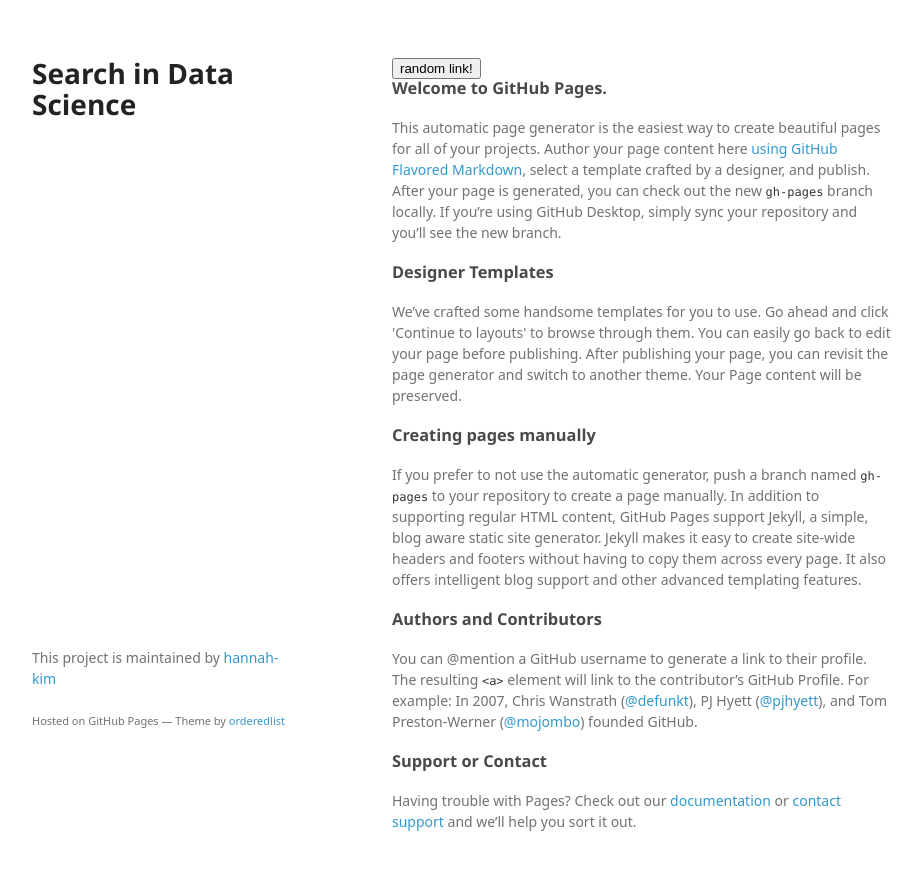
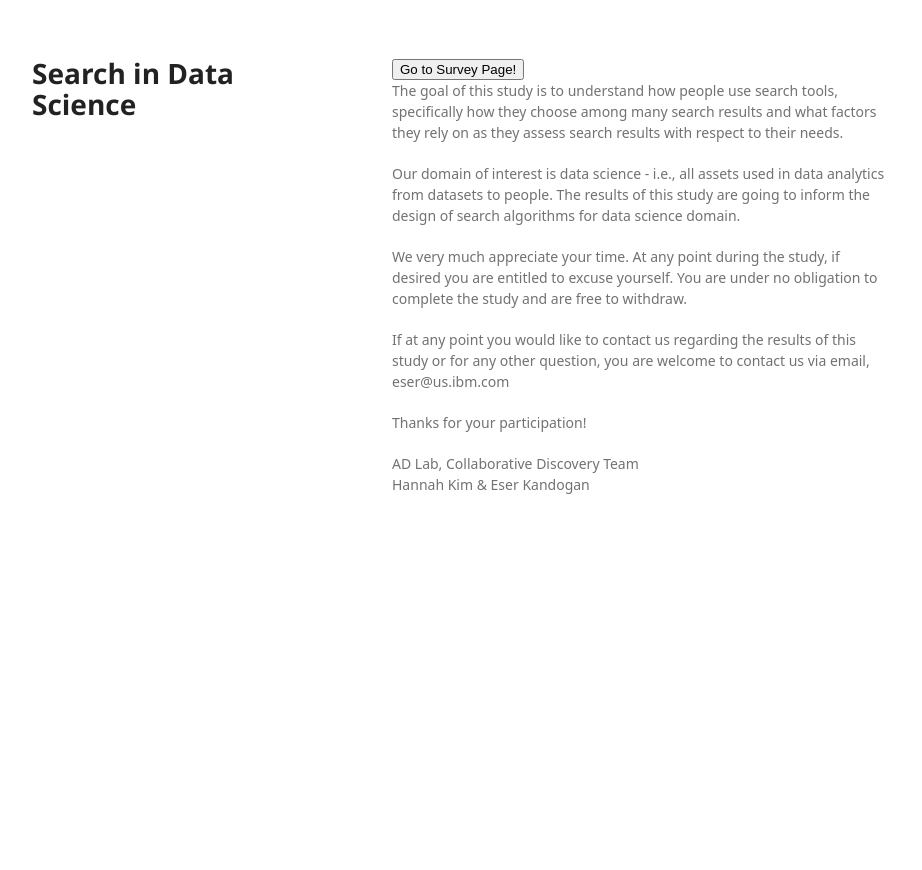
Before and after one commit to hannah-kim/search, a plain HTML site: page index.html in a window 1280 px wide. Shown: the whole page, without its empty margins (178-1100 px from the left). After the commit the page ends 800 px from the top, so only its background shows below. Drawn offline with Linux system fonts and the light colour scheme; a web font is replaced by a local one.

Commit message:
Update index.html

```diff
--- a/index.html
+++ b/index.html
@@ -26,39 +26,19 @@
         <!--</ul>-->
       </header>
       <section>
-        <h3>
-
-<form>
-<input type="button" value="random link!" onClick="randomlinks()">
-</form>
-
-<a id="welcome-to-github-pages" class="anchor" href="#welcome-to-github-pages" aria-hidden="true"><span aria-hidden="true" class="octicon octicon-link"></span></a>Welcome to GitHub Pages.</h3>
-
-<p>This automatic page generator is the easiest way to create beautiful pages for all of your projects. Author your page content here <a href="https://guides.github.com/features/mastering-markdown/">using GitHub Flavored Markdown</a>, select a template crafted by a designer, and publish. After your page is generated, you can check out the new <code>gh-pages</code> branch locally. If you’re using GitHub Desktop, simply sync your repository and you’ll see the new branch.</p>
-
-<h3>
-<a id="designer-templates" class="anchor" href="#designer-templates" aria-hidden="true"><span aria-hidden="true" class="octicon octicon-link"></span></a>Designer Templates</h3>
-
-<p>We’ve crafted some handsome templates for you to use. Go ahead and click 'Continue to layouts' to browse through them. You can easily go back to edit your page before publishing. After publishing your page, you can revisit the page generator and switch to another theme. Your Page content will be preserved.</p>
-
-<h3>
-<a id="creating-pages-manually" class="anchor" href="#creating-pages-manually" aria-hidden="true"><span aria-hidden="true" class="octicon octicon-link"></span></a>Creating pages manually</h3>
-
-<p>If you prefer to not use the automatic generator, push a branch named <code>gh-pages</code> to your repository to create a page manually. In addition to supporting regular HTML content, GitHub Pages support Jekyll, a simple, blog aware static site generator. Jekyll makes it easy to create site-wide headers and footers without having to copy them across every page. It also offers intelligent blog support and other advanced templating features.</p>
-
-<h3>
-<a id="authors-and-contributors" class="anchor" href="#authors-and-contributors" aria-hidden="true"><span aria-hidden="true" class="octicon octicon-link"></span></a>Authors and Contributors</h3>
-
-<p>You can @mention a GitHub username to generate a link to their profile. The resulting <code>&lt;a&gt;</code> element will link to the contributor’s GitHub Profile. For example: In 2007, Chris Wanstrath (<a href="https://github.com/defunkt" class="user-mention">@defunkt</a>), PJ Hyett (<a href="https://github.com/pjhyett" class="user-mention">@pjhyett</a>), and Tom Preston-Werner (<a href="https://github.com/mojombo" class="user-mention">@mojombo</a>) founded GitHub.</p>
-
-<h3>
-<a id="support-or-contact" class="anchor" href="#support-or-contact" aria-hidden="true"><span aria-hidden="true" class="octicon octicon-link"></span></a>Support or Contact</h3>
-
-<p>Having trouble with Pages? Check out our <a href="https://help.github.com/pages">documentation</a> or <a href="https://github.com/contact">contact support</a> and we’ll help you sort it out.</p>
+        <form>
+          <input type="button" value="Go to Survey Page!" onClick="randomlinks()">
+        </form>
+        <p>The goal of this study is to understand how people use search tools, specifically how they choose among many search results and what factors they rely on as they assess search results with respect to their needs.</p>
+        <p>Our domain of interest is data science - i.e., all assets used in data analytics from  datasets to people. The results of this study are going to inform the design of search algorithms for data science domain. </p>
+        <p>We very much appreciate your time. At any point during the study, if desired you are entitled to excuse yourself. You are under no obligation to complete the study and are free to withdraw. </p>
+        <p>If at any point you would like to contact us regarding the results of this study or for any other question, you are welcome to contact us via email, eser@us.ibm.com</p>
+        <p>Thanks for your participation! </p>
+        <p>AD Lab, Collaborative Discovery Team <br> Hannah Kim & Eser Kandogan</p>
       </section>
       <footer>
-        <p>This project is maintained by <a href="https://github.com/hannah-kim">hannah-kim</a></p>
-        <p><small>Hosted on GitHub Pages &mdash; Theme by <a href="https://github.com/orderedlist">orderedlist</a></small></p>
+        <!--<p>This project is maintained by <a href="https://github.com/hannah-kim">hannah-kim</a></p>-->
+        <!--<p><small>Hosted on GitHub Pages &mdash; Theme by <a href="https://github.com/orderedlist">orderedlist</a></small></p>-->
       </footer>
     </div>
     <script src="javascripts/scale.fix.js"></script>
```
